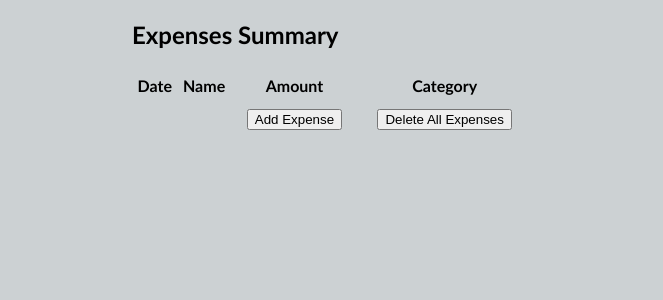
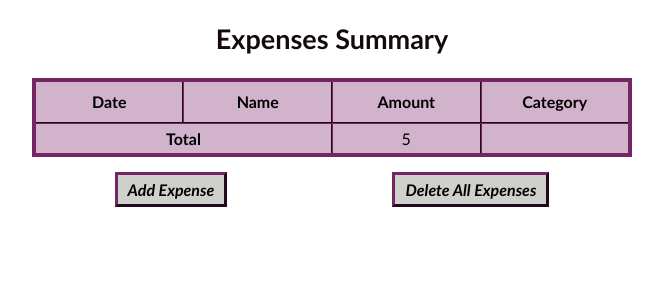
Before and after one commit to JuliaElizondo/Expenses-app, a Flask app: page / in a window 1280 px wide. Shown: the top 300 px of the page, without its empty margins (308-971 px from the left). Run offline with Flask 3, Linux system fonts and the light colour scheme; data that the repository does not hold is empty.

Commit message:
styling tables and content

```diff
--- a/static/css/main.css
+++ b/static/css/main.css
@@ -1,36 +1,96 @@
 body, html {
     margin: 0;
     font-family: Calibri;
-    background-color: rgba(204, 209, 211, 0.993);
+    background-color: #ffffff;
 }
 
 .content {
     margin: 0 auto;
-    width: 400px;
+    width: 600px;
 }
 
-table, td, th {
-    border: 1px solid #aaaaaa00;
+header {
+    font-size: large;
+    font-family: Calibri;
+    color: #130a11;
+    text-align: center;
 }
 
 table {
+    table-layout: fixed;
+    width: 100%;
     border-collapse: collapse;
-    width: 100%;
+    border: 4px solid;
+    border-color: #752464;
 }
 
-th {
+thead th {
+    width: 30%;
     height: 30px;
+    text-align: center;
+    border-style: groove;
+    border-width: 2px;
+    border-color: #752464;
+    background-color: #d1b3cb;
 }
 
-td {
+th, td {
     text-align: center;
     padding: 5px;
+    border-style: dashed;
+    border-width: 1px;
+    border-color: #752464;
 }
 
-.form {
-    margin-top: 20px;
+tr.total-row th,
+tr.total-row td {
+    text-align: center;
+    border-style: groove;
+    border-width: 2px;
+    border-color: #752464;
+    background-color: #d1b3cb;
+}
+tr.buttons-row th,
+tr.buttons-row td {
+    text-align: center;
+    border-style: none;
+    border-width: 1px;
+}
+.button-container {
+    display: flex;
+    justify-content: space-evenly;
+    margin-top: 15px;
+}
+.button {
+    font-family: Calibri;
+    font-size: medium;
+    font-style: italic;
+    font-weight: bold;
+    padding: 5px 10px;
+    background-color: #82807661;
+    color: rgb(0, 0, 0);
+    border-width: 3px;
+    border-color: #752464;
+    cursor: pointer;
 }
 
-#content {
-    width: 70%;
+form {
+    font-family: Calibri;
+    font-size: medium;
+    width: 600 px;
 }
+
+label {
+    font-weight: bold;
+    font-family: Calibri;
+    font-size: larger;
+    padding-right: 10px;
+
+}
+
+input, select {
+    font-family: Calibri;
+    font-size: medium;
+    display:inline-block;
+    margin-block-start: 10px;
+}
--- a/templates/add_expense_page.html
+++ b/templates/add_expense_page.html
@@ -25,6 +25,8 @@
     <br>
     </select>
     <br>
-    <button type="submit">Add Expense</button>
+    <div class="button-container">
+    <button class="button" type="submit">Add Expense</button>
+    </div>
 </form>
 {% endblock %}
--- a/templates/main_page.html
+++ b/templates/main_page.html
@@ -6,12 +6,15 @@
 
 {% block content %}
 <table>
+    <thead>
         <tr>
-        <th>Date</th>
-        <th>Name</th>
-        <th>Amount</th>
-        <th>Category</th>
+            <th scope="column">Date   </th>
+            <th scope="column">Name   </th>
+            <th scope="column">Amount </th>
+            <th scope="column">Category</th>
         </tr>
+    </thead>
+    <tbody>
     {% for row in data %}
         <tr>
             <td>{{ row[0] }}</td>
@@ -20,14 +23,19 @@
             <td>{{ row[3] }}</td>
         </tr>
     {% endfor %}
-    <tr>
+    <tr class="total-row">
+        <th scope="row" colspan="2">Total</th>
+        <td>5</td>
         <td></td>
-        <td></td>
-        <td>
-            <button id="redirectButton">Add Expense</button>
+    </tr>
+    </tbody>
+</table>
+<div class="button-container">
+    <tr class="buttons-row">
+        <button class="button" id="addButton">Add Expense</button>
 
         <script>
-                document.getElementById('redirectButton').addEventListener('click', function() {
+            document.getElementById('addButton').addEventListener('click', function() {
                 redirectToAddExpense();
             });
 
@@ -35,10 +43,8 @@
                 window.location.href = "{{ url_for('add_expense') }}";
             }
         </script>
-        </td>
-        <td>
-            <button id="deleteButton">Delete All Expenses</button>
-
+        <div class="spacer"></div>
+        <button class="button" id="deleteButton">Delete All Expenses</button>
         <script src="https://code.jquery.com/jquery-3.6.4.min.js"></script>
         <script>
             $('#deleteButton').on('click', function() {
@@ -47,7 +53,7 @@
 
             function deleteExpenses() {
                 $.ajax({
-                        url: '/delete_expense',
+                    url: '/delete_expenses',
                     type: 'DELETE',
                     success: function(response) {
                         alert('Gastos eliminados exitosamente.');
@@ -58,7 +64,6 @@
                 });
             }
         </script>
-        </td>
-    </tr>
-</table>
+</div>
+
 {% endblock %}
```
Lines whose indentation alone changed are shown as unchanged.
